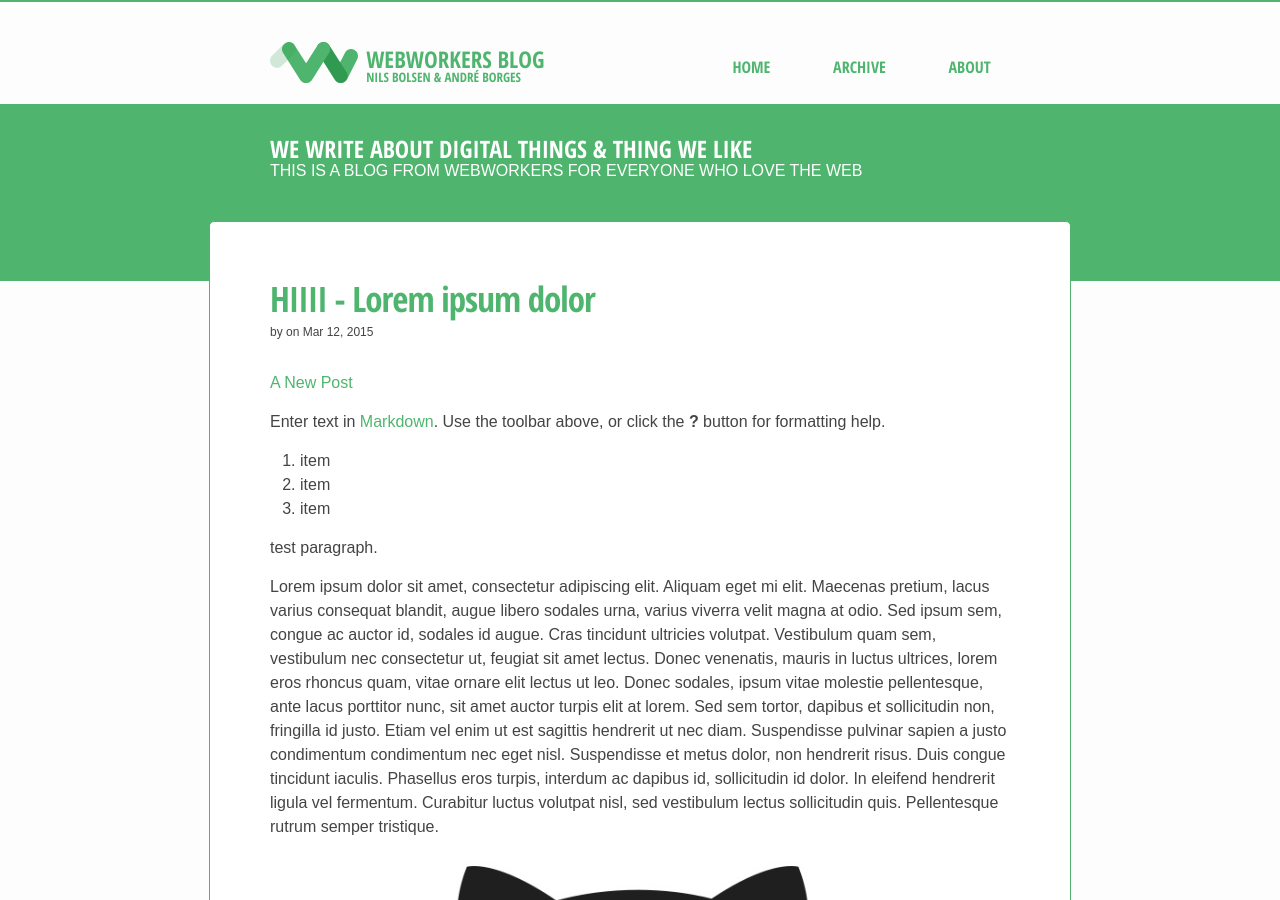
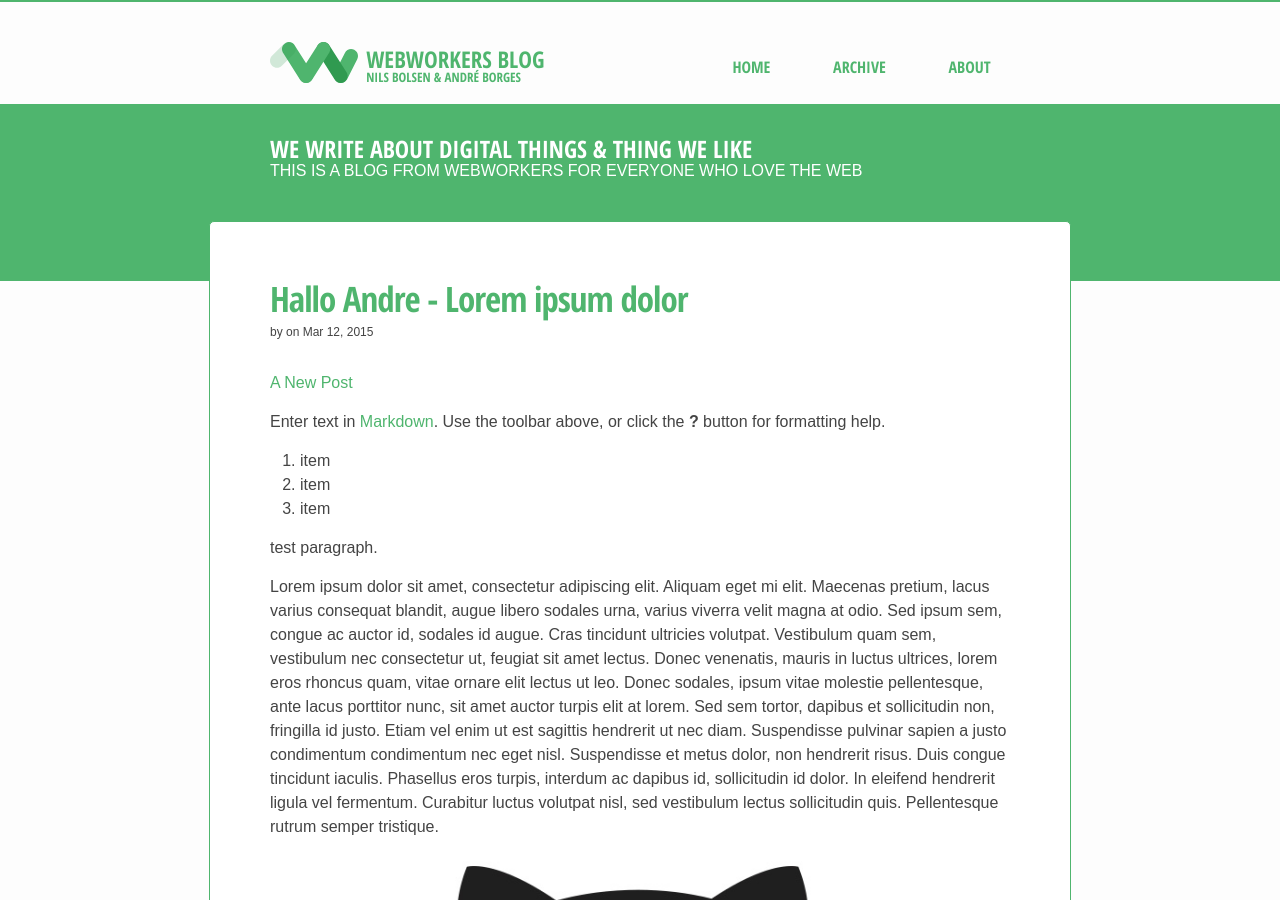
Before and after one commit to webwb/webwb.github.io, a Jekyll site: the page built from _posts/2015-03-12-your-filename.md, in a window 1280 px wide and 900 px high. Built offline with Jekyll 4.4.1, drawn with Linux system fonts in a browser that asks for light colours.

Commit message:
Updated 2015-03-12-your-filename.md

```diff
--- a/_posts/2015-03-12-your-filename.md
+++ b/_posts/2015-03-12-your-filename.md
@@ -2,7 +2,7 @@
 layout: post
 published: true
 date: "2015-03-12 13:57:00"
-title: "HIIII - Lorem ipsum dolor"
+title: "Hallo Andre - Lorem ipsum dolor"
 link: enter link here
 ---
 
```
